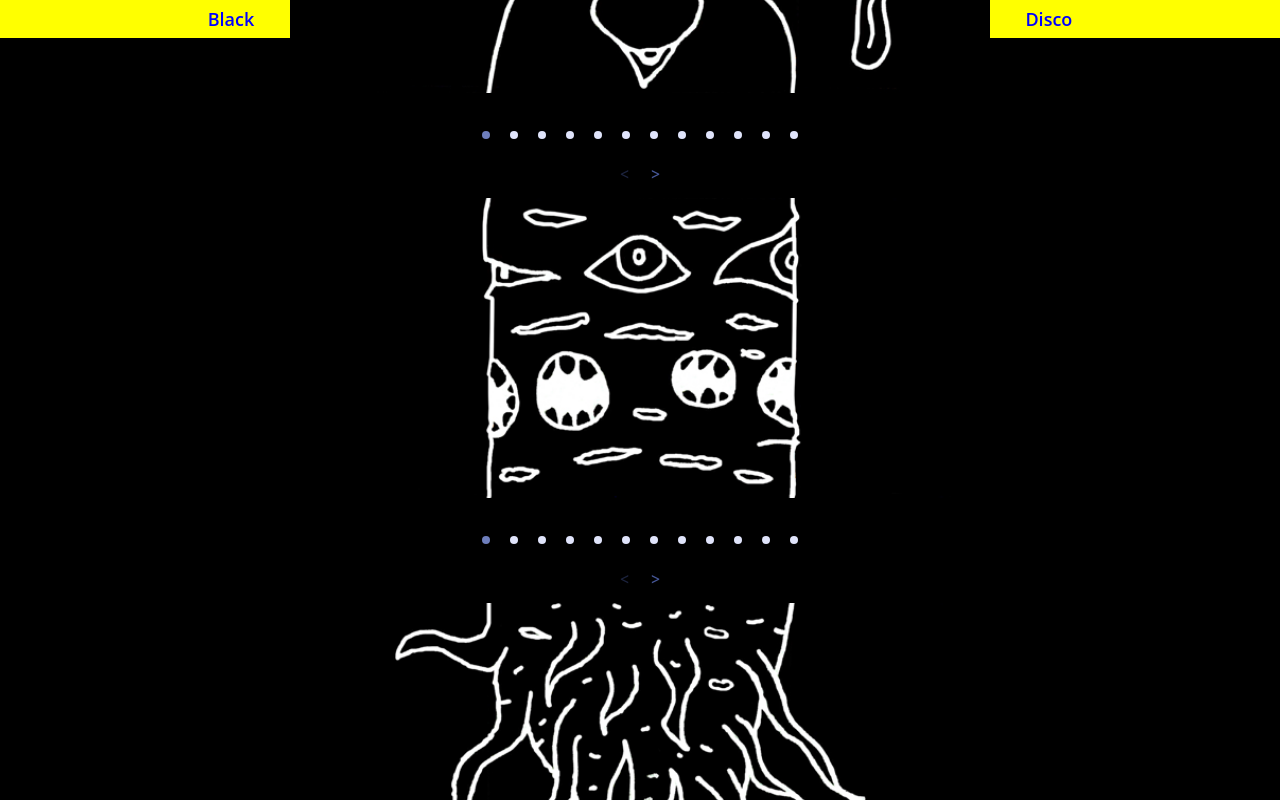
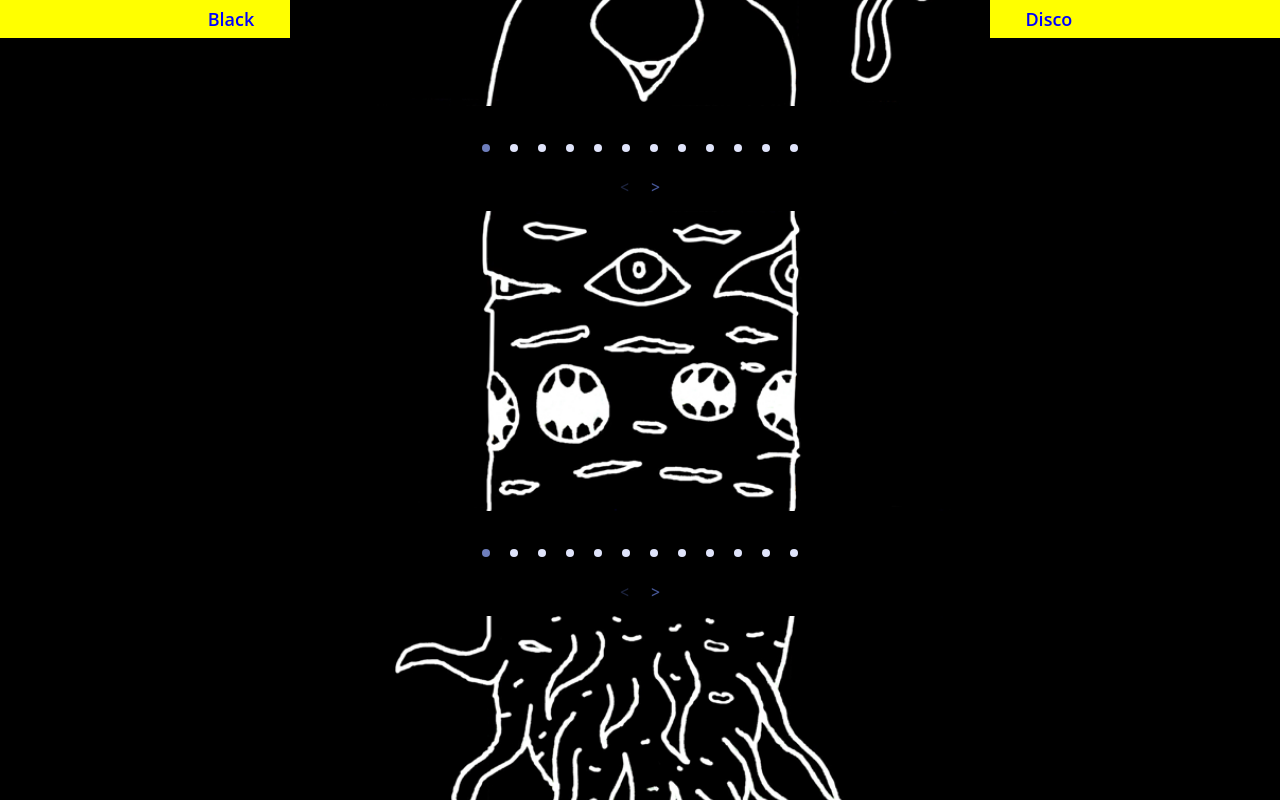
Before and after one commit to zoltanalmodo/ddisco-003, a React (Create React App) app: page /black in a window 1280 px wide. Shown: the top 800 px of the page. Built offline with nearby package versions, Linux system fonts and the light colour scheme.

Commit message:
adjust carousel margin-top: 26px

```diff
--- a/src/App.css
+++ b/src/App.css
@@ -26,6 +26,7 @@
 
 .carousel_black {
   background-color: black;
+  margin-top: 26px;
 }
 
 button {
--- a/src/components/Navigation.js
+++ b/src/components/Navigation.js
@@ -41,6 +41,7 @@ function Navigation() {
   return (
 
     <div className='navigation_position'>
+
       <nav>
           <div className='nav_links'>
               <Link to='/black'>
@@ -77,6 +78,9 @@ function Navigation() {
               </Link>
           </div>
       </nav>
+
+
+
     </div>
 
   );
```
Lines whose indentation alone changed are shown as unchanged.
